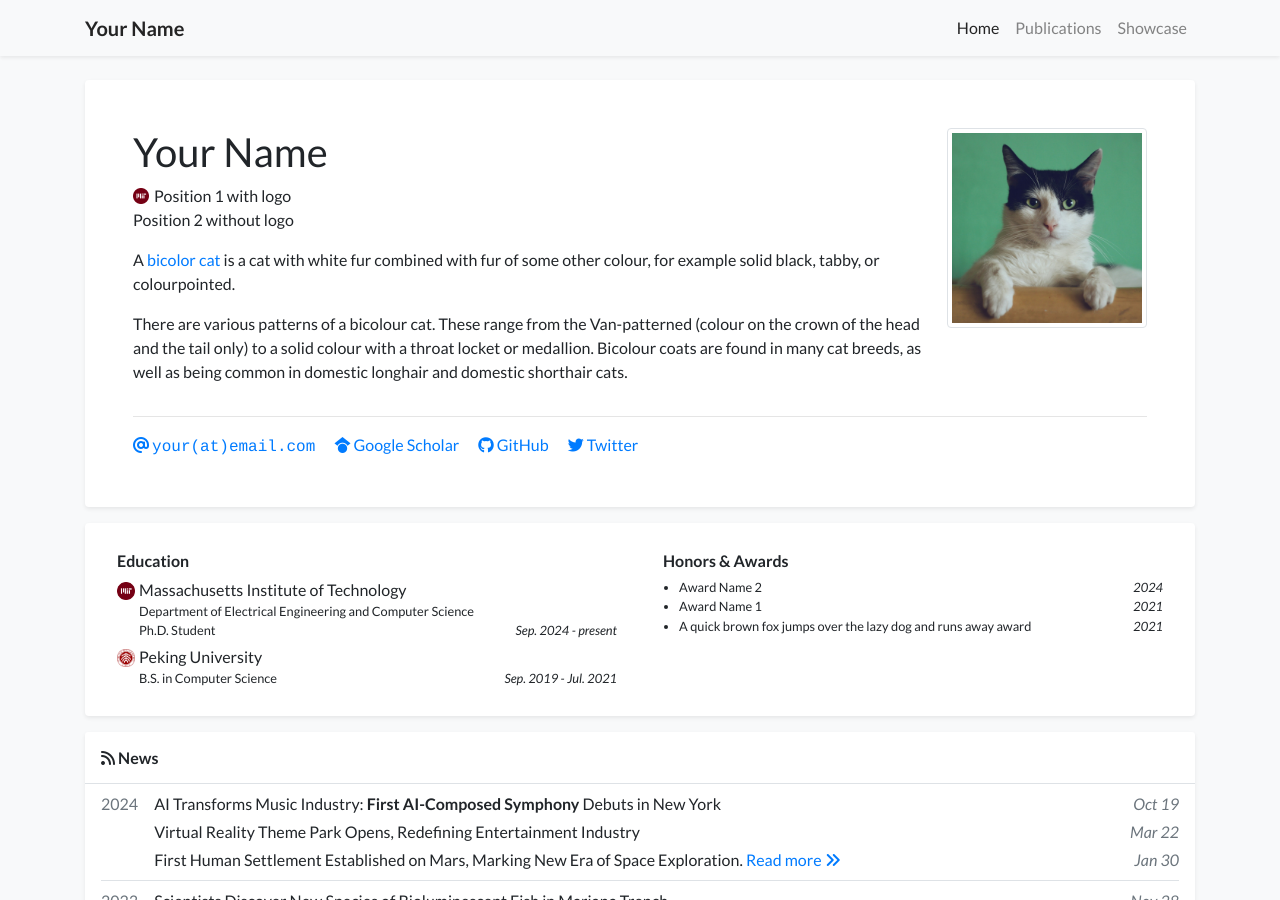
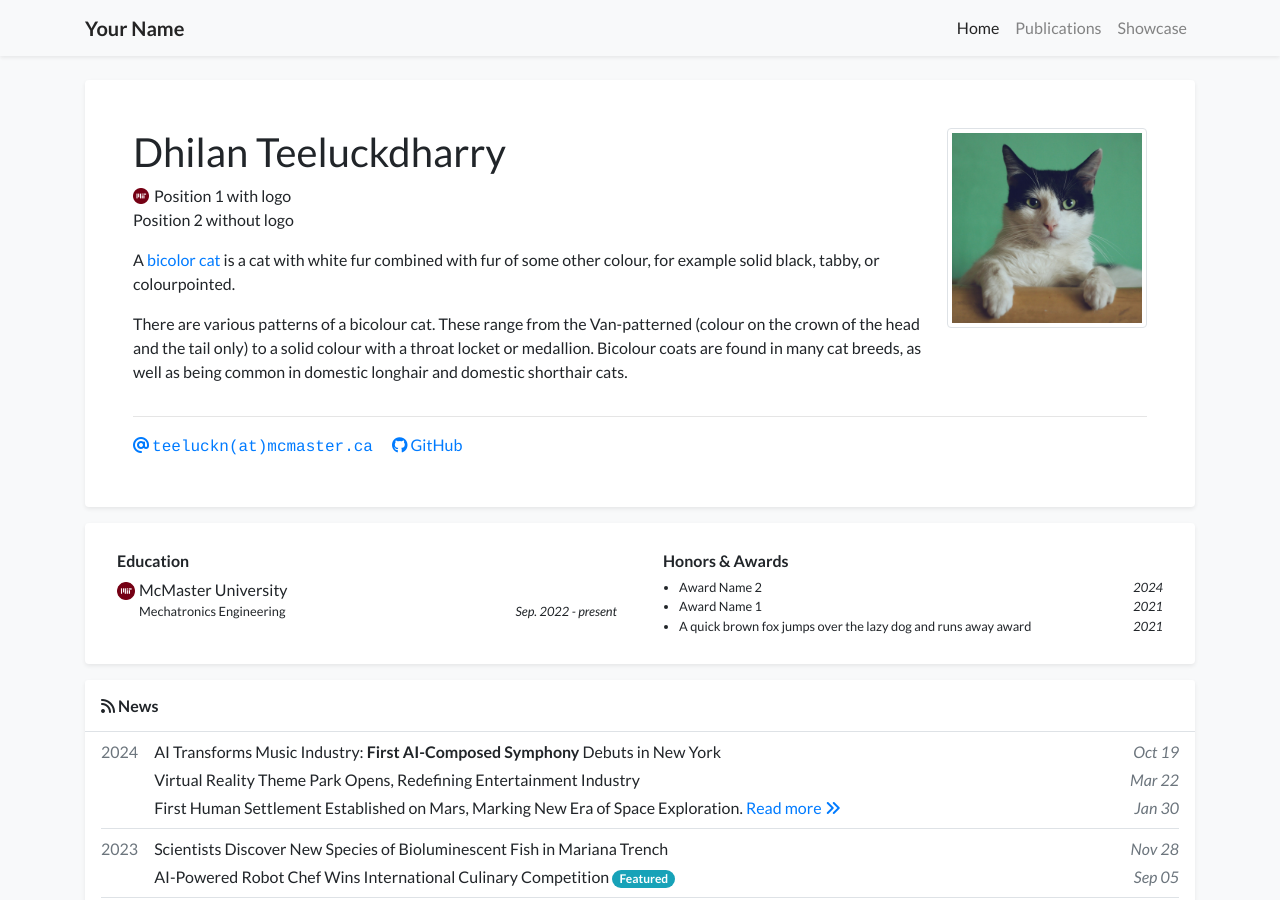
Before and after one commit to inhald/inhald.github.io, a Jekyll site: the page built from index.html, in a window 1280 px wide and 900 px high. Built offline with Jekyll 4.4.1, drawn with Linux system fonts in a browser that asks for light colours; nearby versions of some CDN libraries; a style sheet for code colours, icons or effects is not loaded.

Commit message:
progress

```diff
--- a/_data/profile.yml
+++ b/_data/profile.yml
@@ -1,4 +1,4 @@
-primary_name: "Your Name"
+primary_name: "Dhilan Teeluckdharry"
 secondary_name: ""
 navbar_name: "Your Name"
 
@@ -8,11 +8,11 @@
 - name: Position 2 without logo
 
 
-email: "your@email.com"
+email: "teeluckn@mcmaster.ca"
 # cv_link: link-to-your-cv-file
-gscholar: xFmQpf4AAAAJ  # This is an example, replace it with your own Google Scholar ID
-github: your_github_id
-twitter: your_twitter_id  # Do not include the '@' symbol
+# gscholar: xFmQpf4AAAAJ  # This is an example, replace it with your own Google Scholar ID
+github: inhald
+# twitter: your_twitter_id  # Do not include the '@' symbol
 # wechat_qrcode: /assets/images/etc/wechat.jpg
 # wechat_prompt: >-
 #   Please tell me your <strong>name</strong> and <strong>affiliation</strong> (current or past) when adding my wechat. Thanks!
@@ -35,16 +35,15 @@
   Photo by Manja Vitolic on Unsplash (this caption is optional, comment it out to disable).
 
 education:
-- name: Massachusetts Institute of Technology
+- name: McMaster University
   logo: /assets/images/badges/MIT_Social_circle.png
   position: >-
-    Department of Electrical Engineering and Computer Science <br/>
-    Ph.D. Student
-  date: Sep. 2024 - present
-- name: Peking University
-  logo: /assets/images/badges/PKU_red.png
-  position: B.S. in Computer Science
-  date: Sep. 2019 - Jul. 2021
+    Mechatronics Engineering <br/>
+  date: Sep. 2022 - present
+# - name: Peking University
+#   logo: /assets/images/badges/PKU_red.png
+#   position: B.S. in Computer Science
+#   date: Sep. 2019 - Jul. 2021
 
 # experience:
 # - name: Peking University
--- a/_includes/widgets/profile_card.html
+++ b/_includes/widgets/profile_card.html
@@ -100,22 +100,22 @@
     </div>
 </div>
 
-{% if site.data.profile.wechat_qrcode %}
-<div class="modal fade" id="modal-wechat" tabindex="-1" aria-hidden="true">
-    <div class="modal-dialog modal-sm">
-        <div class="modal-content">
-            <div class="modal-body p-0">
-                <img src="{{ site.data.profile.wechat_qrcode | relative_url }}" class="img-fluid">
-            </div>
-            {% if site.data.profile.wechat_prompt %}
-            <div class="modal-body p-1">
-                {{ site.data.profile.wechat_prompt }}
-            </div>
-            {% endif %}
-            <div class="modal-footer">
-                <button type="button" class="btn btn-primary" data-dismiss="modal">Close</button>
-            </div>
-        </div>
-    </div>
-</div>
-{% endif %}
+<!-- {% if site.data.profile.wechat_qrcode %} -->
+<!-- <div class="modal fade" id="modal-wechat" tabindex="-1" aria-hidden="true"> -->
+<!--     <div class="modal-dialog modal-sm"> -->
+<!--         <div class="modal-content"> -->
+<!--             <div class="modal-body p-0"> -->
+<!--                 <img src="{{ site.data.profile.wechat_qrcode | relative_url }}" class="img-fluid"> -->
+<!--             </div> -->
+<!--             {% if site.data.profile.wechat_prompt %} -->
+<!--             <div class="modal-body p-1"> -->
+<!--                 {{ site.data.profile.wechat_prompt }} -->
+<!--             </div> -->
+<!--             {% endif %} -->
+<!--             <div class="modal-footer"> -->
+<!--                 <button type="button" class="btn btn-primary" data-dismiss="modal">Close</button> -->
+<!--             </div> -->
+<!--         </div> -->
+<!--     </div> -->
+<!-- </div> -->
+<!-- {% endif %} -->
```
